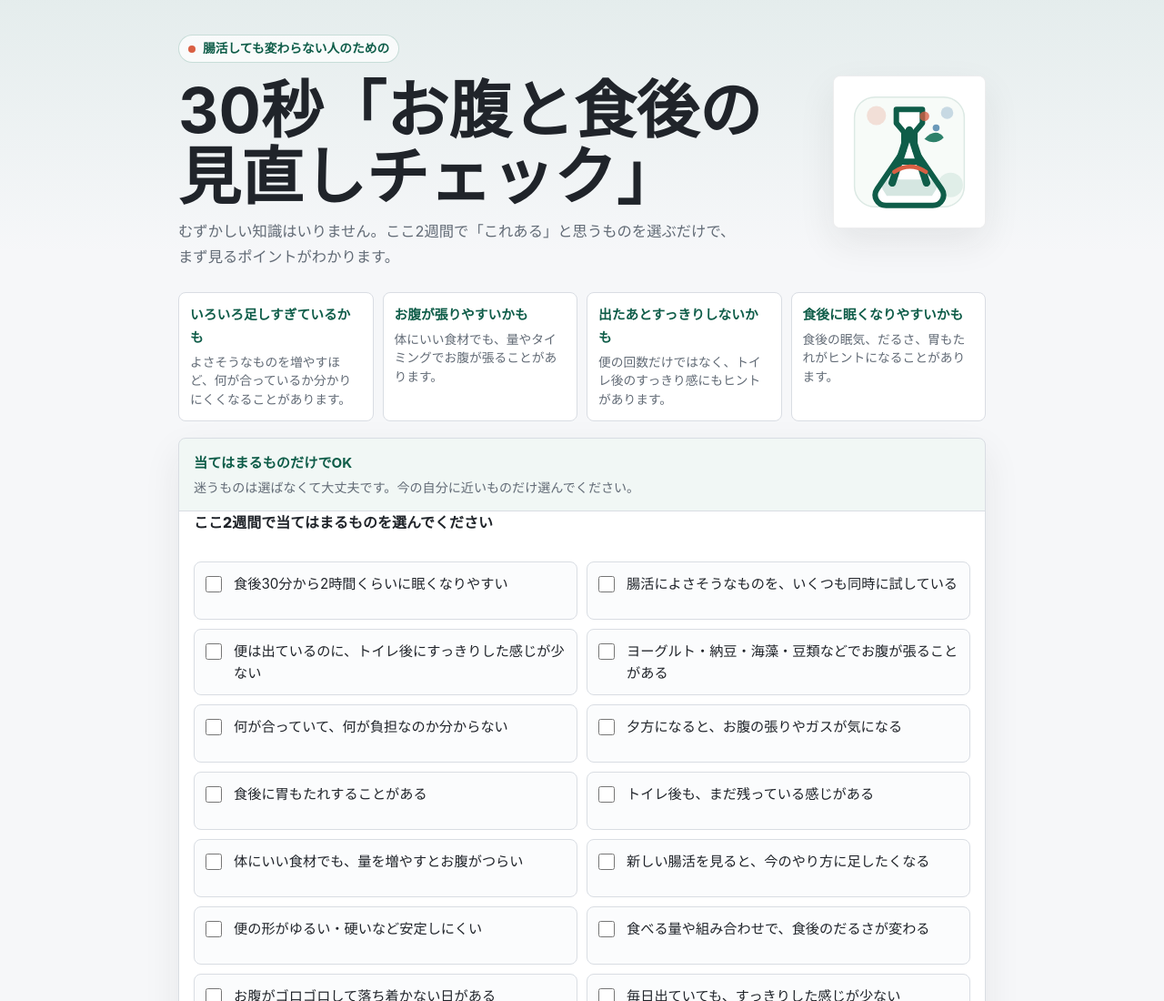
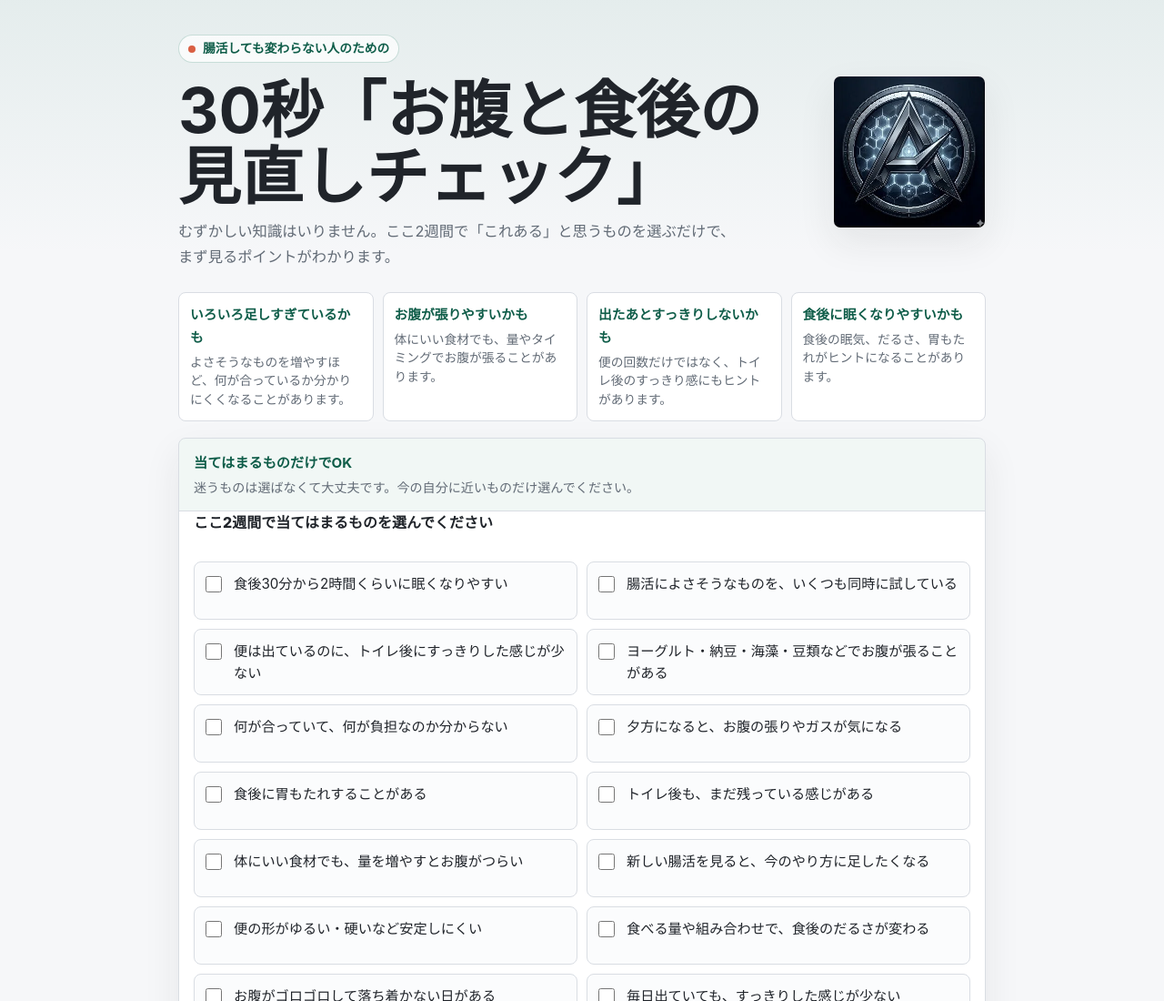
Before and after one commit to atsuhn-hash/chokatsu-type-checker, a plain HTML site: page index.html in a window 1280 px wide. Shown: the top 1100 px of the page at 91% size. Drawn offline with Linux system fonts and the light colour scheme.

Commit message:
Use provided Atsulab icon image

```diff
--- a/index.html
+++ b/index.html
@@ -4,8 +4,8 @@
     <meta charset="utf-8">
     <meta name="viewport" content="width=device-width, initial-scale=1">
     <title>30秒「お腹と食後の見直しチェック」 | 腸活しても変わらない人へ</title>
-    <link rel="icon" type="image/svg+xml" href="./favicon.svg">
-    <meta name="theme-color" content="#0f5d49">
+    <link rel="icon" type="image/webp" href="./atsulab-icon.webp">
+    <meta name="theme-color" content="#0b1420">
     <meta
       name="description"
       content="腸活しても変わらない人のための、30秒でできるお腹と食後の見直しチェック。当てはまる項目を選ぶと、まず見るポイントがその場でわかります。"
@@ -124,10 +124,11 @@
         overflow: hidden;
       }
 
-      .hero-visual svg {
+      .hero-visual img {
         width: 100%;
         height: 100%;
         display: block;
+        object-fit: cover;
       }
 
       .intro-grid {
@@ -617,54 +618,7 @@
           </p>
         </div>
         <div class="hero-visual" aria-hidden="true">
-          <svg viewBox="0 0 220 220" role="img" aria-label="">
-            <rect width="220" height="220" fill="#ffffff"></rect>
-            <rect x="30" y="30" width="160" height="160" rx="30" fill="#f7fbf8" stroke="#dce9e4" stroke-width="2"></rect>
-            <circle cx="62" cy="57" r="14" fill="#d95f43" opacity="0.18"></circle>
-            <circle cx="165" cy="53" r="9" fill="#2f6f9f" opacity="0.24"></circle>
-            <circle cx="170" cy="158" r="18" fill="#18745b" opacity="0.1"></circle>
-            <path
-              d="M91 48h38v20l-11 13v26l39 57c7 10 0 24-13 24H76c-13 0-20-14-13-24l39-57V81L91 68V48Z"
-              fill="#ffffff"
-              stroke="#0f5d49"
-              stroke-width="8"
-              stroke-linejoin="round"
-            ></path>
-            <path
-              d="M80 150h60c8 0 13 9 8 16l-5 8H77l-5-8c-5-7 0-16 8-16Z"
-              fill="#18745b"
-              opacity="0.18"
-            ></path>
-            <path
-              d="M85 155 110 78l25 77"
-              fill="none"
-              stroke="#0f5d49"
-              stroke-width="11"
-              stroke-linecap="round"
-              stroke-linejoin="round"
-            ></path>
-            <path
-              d="M97 124h26"
-              fill="none"
-              stroke="#0f5d49"
-              stroke-width="9"
-              stroke-linecap="round"
-            ></path>
-            <path
-              d="M88 139c15-10 31-10 46 0"
-              fill="none"
-              stroke="#d95f43"
-              stroke-width="6"
-              stroke-linecap="round"
-            ></path>
-            <path
-              d="M132 91c10-12 22-12 28-2-8 8-18 9-28 2Z"
-              fill="#18745b"
-              opacity="0.9"
-            ></path>
-            <circle cx="132" cy="58" r="7" fill="#d95f43" opacity="0.76"></circle>
-            <circle cx="149" cy="75" r="5" fill="#2f6f9f" opacity="0.7"></circle>
-          </svg>
+          <img src="./atsulab-icon.webp" alt="" decoding="async">
         </div>
       </section>
 
```
Also changed, not shown: atsulab-icon.webp (added), favicon.svg (deleted).
